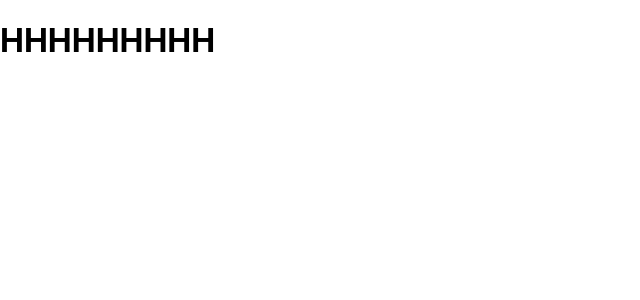
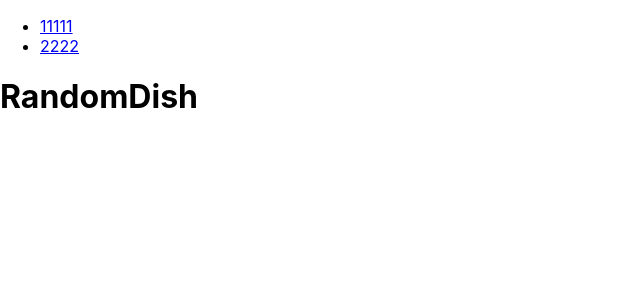
Before and after one commit to Dora-D/foodify-app, a React (Create React App) app: page /favourites in a window 1280 px wide. Shown: the top 300 px of the page, without its empty margins (0-640 px from the left). Built offline with nearby package versions, Linux system fonts and the light colour scheme.

Commit message:
logic to component app added

```diff
--- a/package.json
+++ b/package.json
@@ -15,6 +15,7 @@
     "react": "^17.0.2",
     "react-dom": "^17.0.2",
     "react-hook-form": "^7.17.1",
+    "react-router-dom": "^5.3.0",
     "react-scripts": "4.0.3",
     "typescript": "^4.1.2",
     "web-vitals": "^1.0.1"
--- a/src/components/App/App.tsx
+++ b/src/components/App/App.tsx
@@ -1,3 +1,16 @@
-export const App = () => {
-  return <h1>HHHHHHHHH</h1>;
-};
+import { FC } from "react";
+import { BrowserRouter as Router, Switch, Route } from "react-router-dom";
+
+import { Header } from "../Header/Header";
+import { Favourites } from "../../pages/Favourites/Favourites";
+import { RandomDish } from "../../pages/RandomDish/RandomDish";
+
+export const App: FC = () => (
+  <Router>
+    <Header />
+    <Switch>
+      <Route path="/" component={RandomDish} />
+      <Route path="/favourites" component={Favourites} />
+    </Switch>
+  </Router>
+);
--- a/src/components/Header/Header.tsx
+++ b/src/components/Header/Header.tsx
@@ -0,0 +1,16 @@
+import { Link } from "react-router-dom";
+
+export const Header = () => {
+  return (
+    <header>
+      <ul>
+        <li>
+          <Link to="/">11111</Link>
+        </li>
+        <li>
+          <Link to="/favourites">2222</Link>
+        </li>
+      </ul>
+    </header>
+  );
+};
--- a/src/pages/Favourites/Favourites.tsx
+++ b/src/pages/Favourites/Favourites.tsx
@@ -0,0 +1,3 @@
+export const Favourites = () => {
+  return <h1>Favorites</h1>;
+};
--- a/src/pages/RandomDish/RandomDish.tsx
+++ b/src/pages/RandomDish/RandomDish.tsx
@@ -0,0 +1,3 @@
+export const RandomDish = () => {
+  return <h1>RandomDish</h1>;
+};
```
Also changed, not shown: 1 other file (tests, documents, lock files or other folders).
